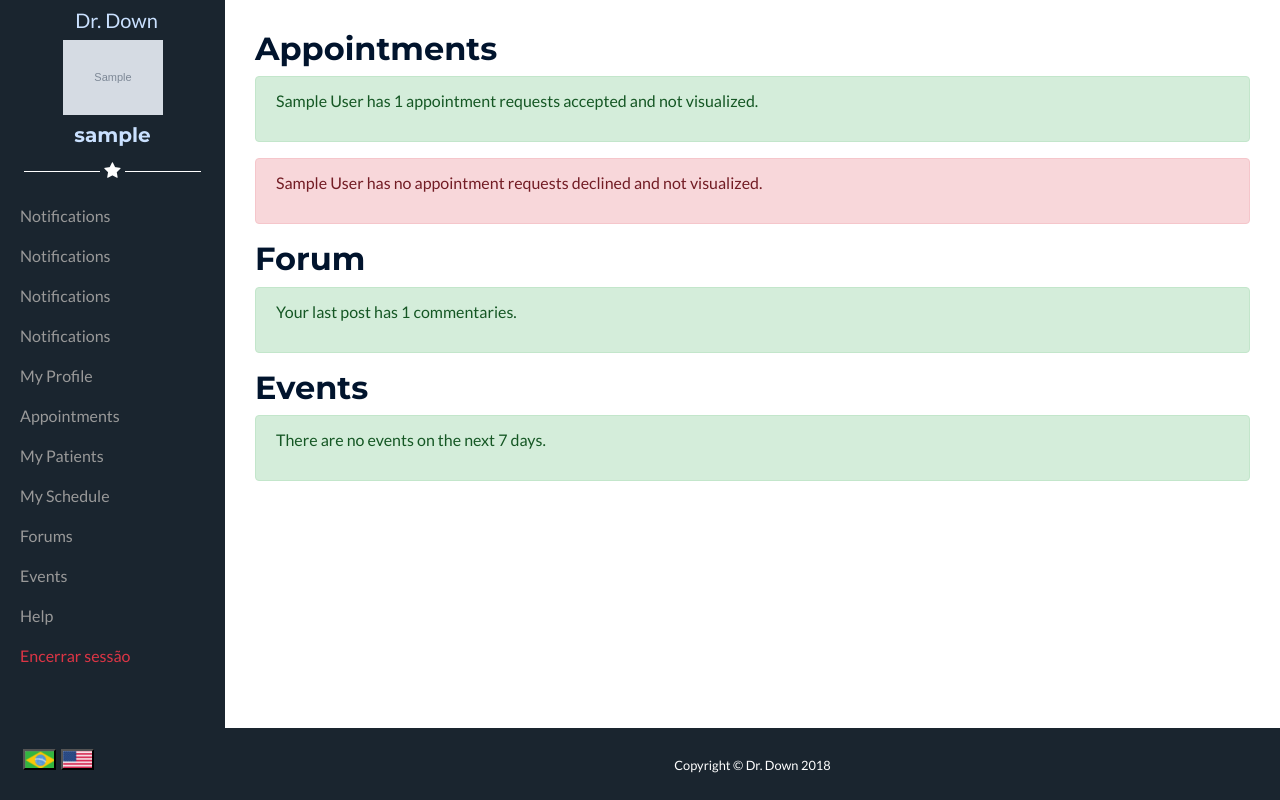
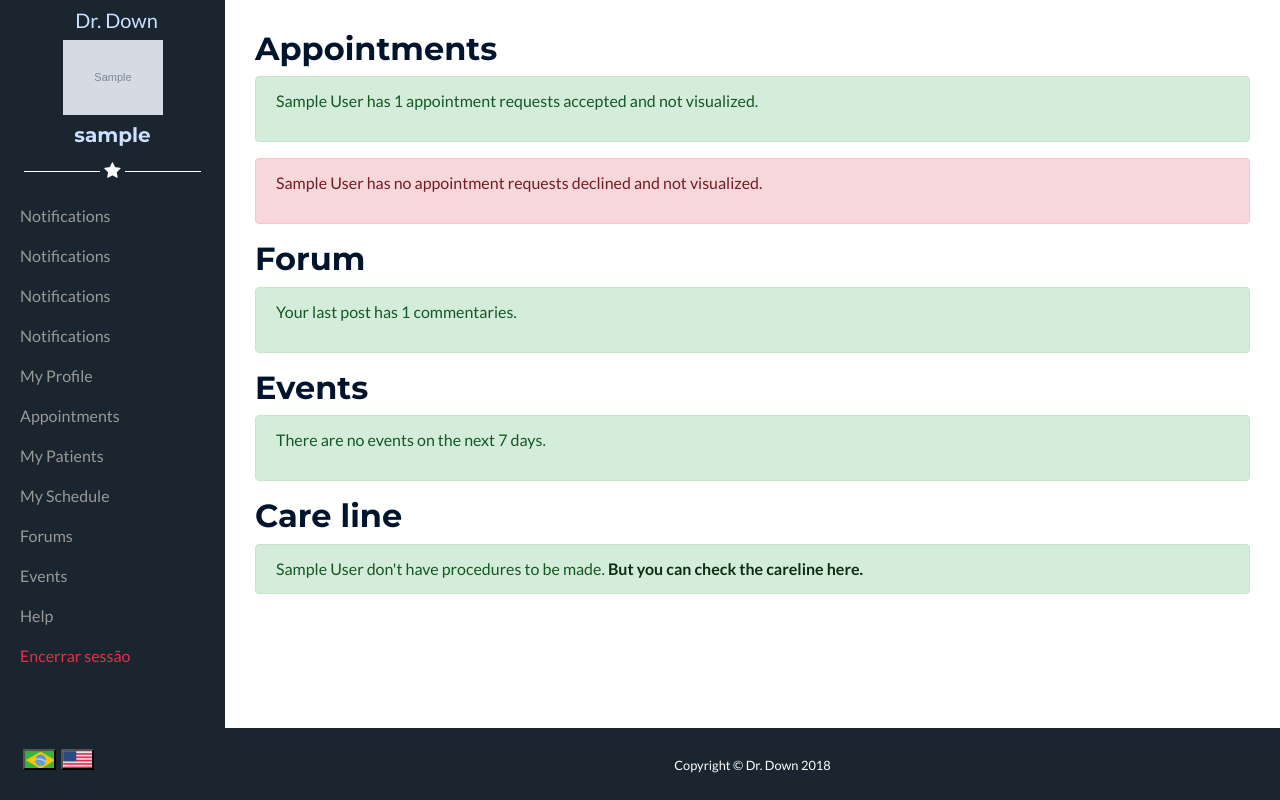
Before and after one commit to fga-eps-mds/2018.1-Dr-Down, a Django app: page /notifications/responsible/ in a window 1280 px wide. Run offline with Django 3.2, Linux system fonts and the light colour scheme; a user stored in the database is signed in; tables that the repository leaves empty hold one stand-in row (values such as "Sample post"); grey boxes marked "Sample" are stand-in pictures; parts of the project's set-up code (start-up, migrations or seed data) failed here and were passed over; some libraries are stand-ins or nearby versions.

Commit message:
Adds careline notifications
Add careline notifications to patient and responsible users

Improves code speed on patient backend (using queries instead of for loops)

Co-authored-by: Elias Bernardo <ebmm01@gmail.com>

```diff
--- a/drdown/notifications/templates/notifications/responsible_notifications.html
+++ b/drdown/notifications/templates/notifications/responsible_notifications.html
@@ -80,6 +80,30 @@
       </div>
     {% endif %}
 
+    <h2 class="text-tertiary">{% trans "Care  line" %}</h2>
+
+    {% for patient in patients %}
+
+    {% if patient.count_incomplete_procedures_for_current_age > 0 %}
+
+      {% if patient.have_procedures_almost_late %}
+        <div class="alert alert-warning" role="alert">
+      {% else %}
+        <div class="alert alert-success" role="alert">
+      {% endif %}
+          {{patient.user.name}} {% trans "have" %} {{patient.count_incomplete_procedures_for_current_age}} {% trans "procedures to be made." %}
+          <a href="{% url 'careline:checklist_detail' patient.user.username %}" class="alert-link">{% trans "Click here to check it" %}.</a>
+      </div>
+
+    {% else %}
+      <div class="alert alert-success" role="alert">
+          {{patient.user.name}} {% trans "don't have procedures to be made." %}
+          <a href="{% url 'careline:checklist_detail' patient.user.username %}" class="alert-link">{% trans "But you can check the careline here" %}.</a>
+      </div>
+    {% endif %}
 
 
+
+  {% endfor %}
+
 {% endblock %}
--- a/drdown/users/models/model_patient.py
+++ b/drdown/users/models/model_patient.py
@@ -101,20 +101,34 @@ class Patient(models.Model):
     def have_incomplete_procedures_on_current_age(self):
         from drdown.careline.models import Procedure
 
-        result = False
+        current_age = self.user.age()
+        proc_age = Procedure.convert_age_to_item(current_age)
+
+        return self.checklist.procedure_set.filter(
+            checkitem__age=proc_age,
+            checkitem__required=True,
+            checkitem__check=False,
+        ).exists()
+
+    def count_incomplete_procedures_for_current_age(self):
+        from drdown.careline.models import Procedure
 
         current_age = self.user.age()
+        proc_age = Procedure.convert_age_to_item(current_age)
 
-        for procedure in self.checklist.procedure_set.all():
-            check_item = procedure.checkitem_set.get(
-                age=Procedure.convert_age_to_item(current_age)
-            )
+        count = 0
 
-            if not check_item.check and check_item.required:
-                result = True
-                break
+        count += self.checklist.procedure_set.filter(
+            checkitem__age=proc_age,
+            checkitem__required=True
+        ).count()
 
-        return result
+        count += self.checklist.procedure_set.filter(
+            checkitem__age=proc_age,
+            checkitem__when_needed=True
+        ).count()
+
+        return count
 
     def birthday_is_close(self):
         from drdown.careline.models import Procedure
```
Also changed, not shown: drdown/notifications/templates/notifications/patient_notifications.html (+24 -0 lines).
